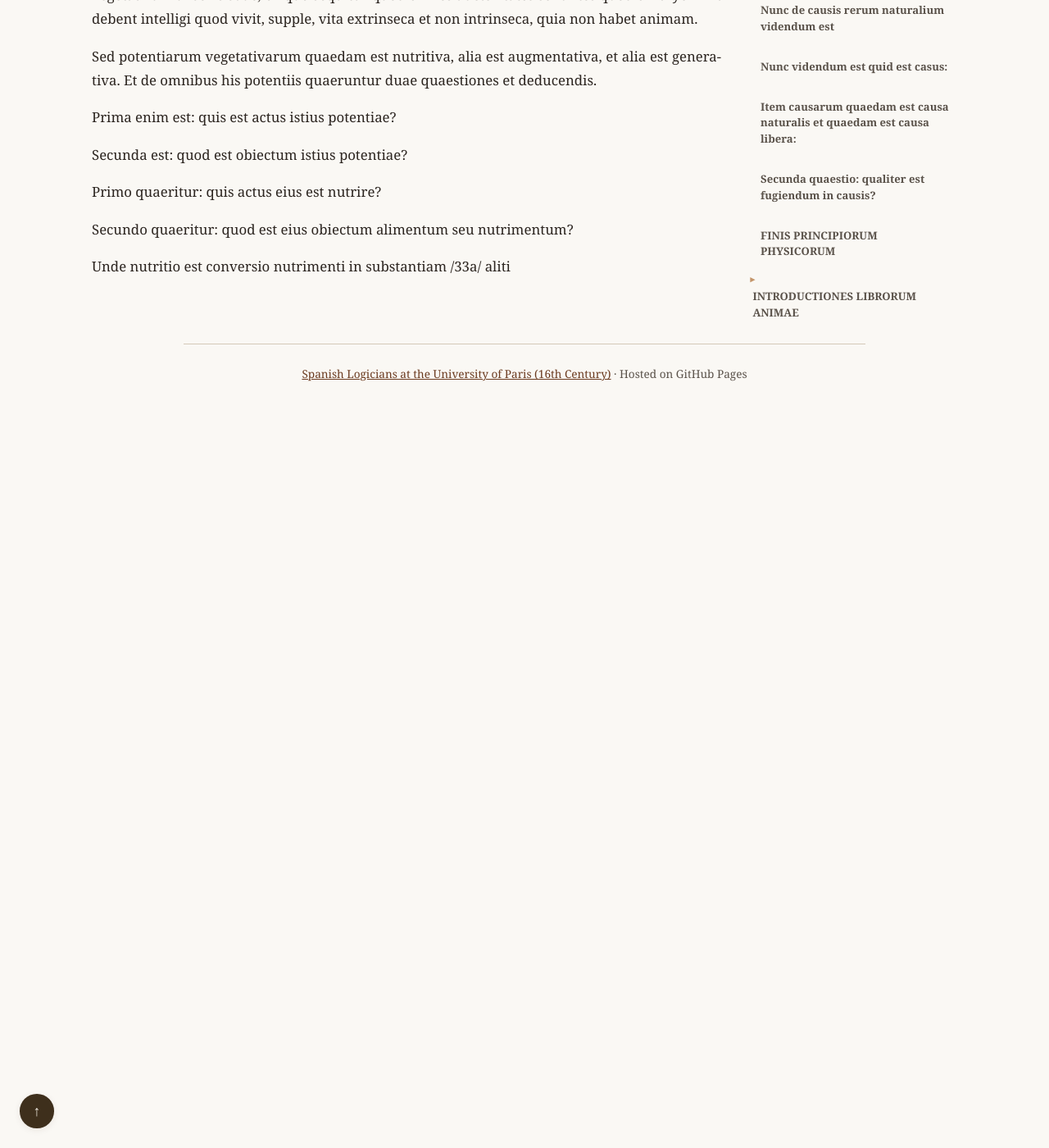
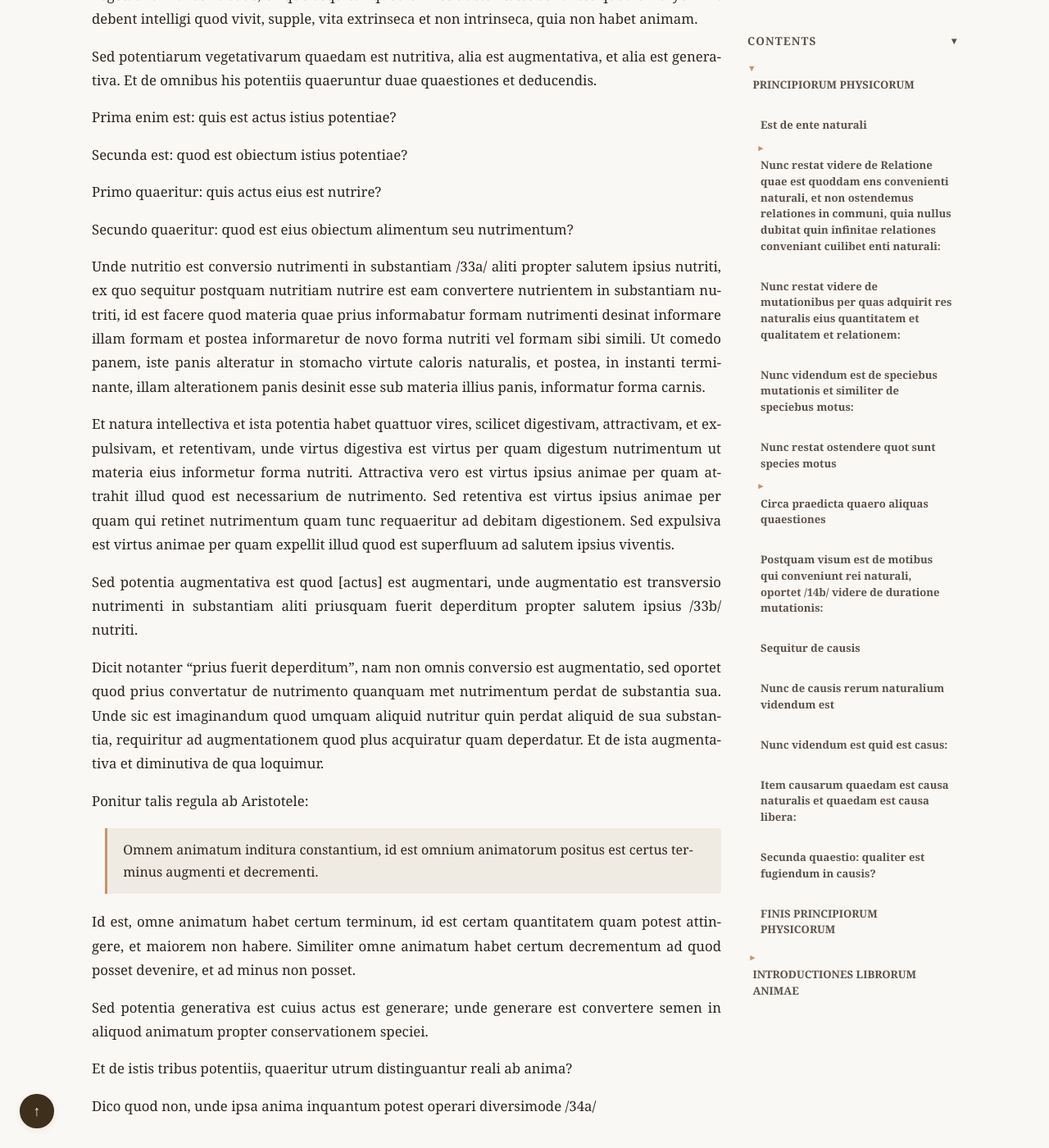
Before and after one commit to JoseBalado/Spanish-Logicians-at-the-University-of-Paris, a Jekyll site: the page built from philosophers/Jeronimo-Pardo/Principiorum-Phisicorum-et-Introductiones-Librorum-Animae.md, in a window 1280 px wide and 1400 px high, scrolled down 38274 px. Shown: the whole window at 82% size. Built offline with Jekyll 4.4.1, drawn with Linux system fonts in a browser that asks for light colours; before the commit the page ends 38766 px from its top, so only the background shows below that.

Commit message:
Pardo. Librorum de Anima. Page 33.

```diff
--- a/philosophers/Jeronimo-Pardo/Principiorum-Phisicorum-et-Introductiones-Librorum-Animae.md
+++ b/philosophers/Jeronimo-Pardo/Principiorum-Phisicorum-et-Introductiones-Librorum-Animae.md
@@ -732,8 +732,25 @@ Primo quaeritur: quis actus eius est nutrire?
 
 Secundo quaeritur: quod est eius obiectum alimentum seu nutrimentum?
 
-Unde nutritio est conversio nutrimenti in substantiam /33a/ aliti
+Unde nutritio est conversio nutrimenti in substantiam /33a/ aliti propter salutem ipsius nutriti, ex quo sequitur postquam nutritiam nutrire est eam convertere nutrientem in substantiam nutriti, id est facere quod materia quae prius informabatur formam nutrimenti desinat informare illam formam et postea informaretur de novo forma nutriti vel formam sibi simili. Ut comedo panem, iste panis alteratur in stomacho virtute caloris naturalis, et postea, in instanti terminante, illam alterationem panis desinit esse sub materia illius panis, informatur forma carnis.
 
+Et natura intellectiva et ista potentia habet quattuor vires, scilicet digestivam, attractivam, et expulsivam, et retentivam, unde virtus digestiva est virtus per quam digestum nutrimentum ut materia eius informetur forma nutriti. Attractiva vero est virtus ipsius animae per quam attrahit illud quod est necessarium de nutrimento. Sed retentiva est virtus ipsius animae per quam qui retinet nutrimentum quam tunc requaeritur ad debitam digestionem. Sed expulsiva est virtus animae per quam expellit illud quod est superfluum ad salutem ipsius viventis.
+
+Sed potentia augmentativa est quod [actus] est augmentari, unde augmentatio est transversio nutrimenti in substantiam aliti priusquam fuerit deperditum propter salutem ipsius /33b/ nutriti.
+
+Dicit notanter "prius fuerit deperditum", nam non omnis conversio est augmentatio, sed oportet quod prius convertatur de nutrimento quanquam met nutrimentum perdat de substantia sua. Unde sic est imaginandum quod umquam aliquid nutritur quin perdat aliquid de sua substantia, requiritur ad augmentationem quod plus acquiratur quam deperdatur. Et de ista augmentativa et diminutiva de qua loquimur.
+
+Ponitur talis regula ab Aristotele:
+
+> Omnem animatum inditura constantium, id est omnium animatorum positus est certus terminus augmenti et decrementi.
+
+Id est, omne animatum habet certum terminum, id est certam quantitatem quam potest attingere, et maiorem non habere. Similiter omne animatum habet certum decrementum ad quod posset devenire, et ad minus non posset.
+
+Sed potentia generativa est cuius actus est generare; unde generare est convertere semen in aliquod animatum propter conservationem speciei.
+
+Et de istis tribus potentiis, quaeritur utrum distinguantur reali ab anima?
+
+Dico quod non, unde ipsa anima inquantum potest operari diversimode /34a/
 
 <!--
 ## Apparatus Criticus Reference
```
